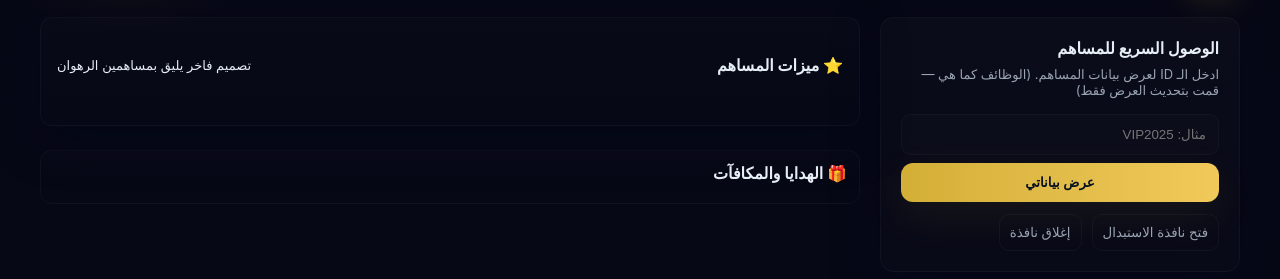
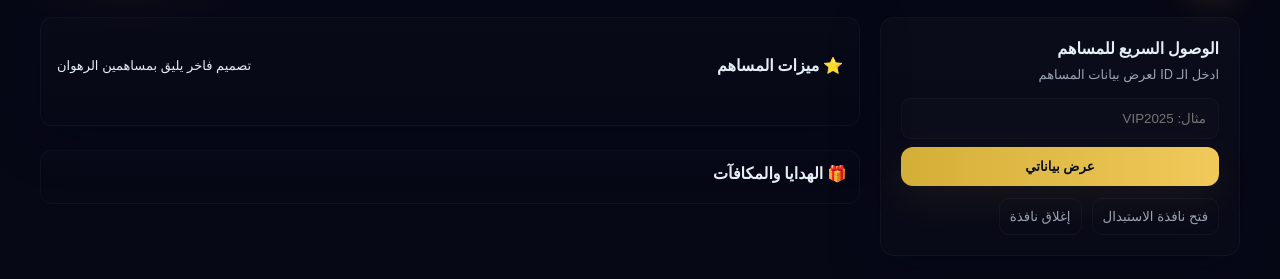
Before and after one commit to Adfg22/Customer-data, a plain HTML site: page index.html in a window 1280 px wide. Shown: the part 87-366 px from the top of the page. Drawn offline with Linux system fonts and the light colour scheme.

Commit message:
Update index.html

```diff
--- a/index.html
+++ b/index.html
@@ -227,7 +227,7 @@
       <!-- left panel -->
       <aside class="panel" aria-labelledby="member-search">
         <h2 id="member-search">الوصول السريع للمساهم</h2>
-        <p class="lead">ادخل الـ ID لعرض بيانات المساهم. (الوظائف كما هي — قمت بتحديث العرض فقط)</p>
+        <p class="lead">ادخل الـ ID لعرض بيانات المساهم </p>
 
         <div class="input-wrap">
           <input id="memberIdInput" placeholder="مثال: VIP2025" />
```
